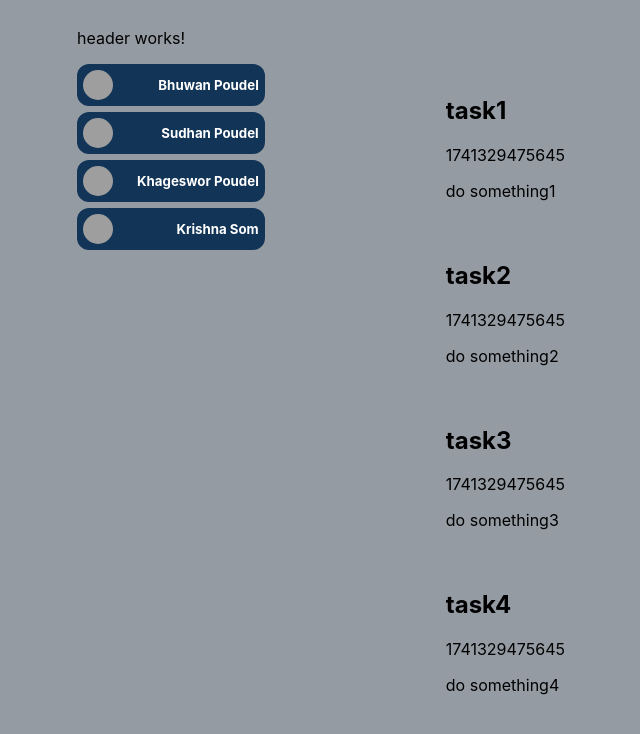
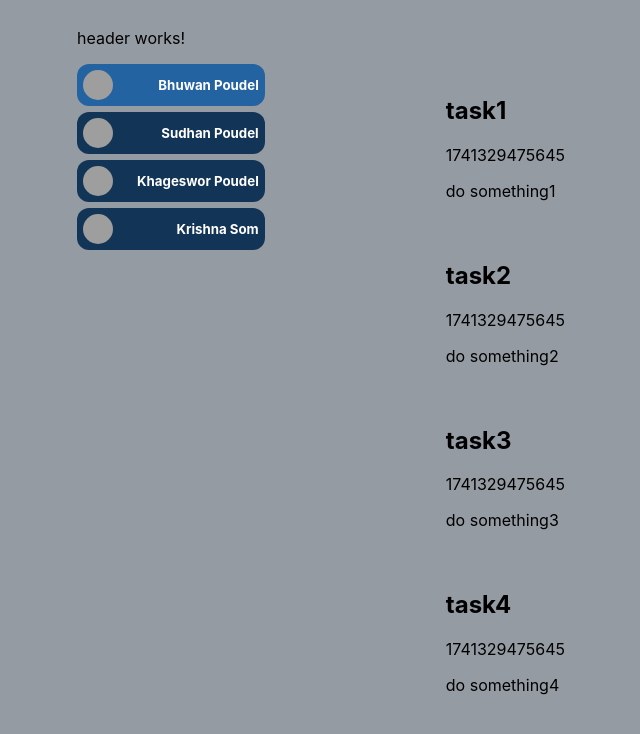
Before and after one commit to sudhansom/angular19, an Angular app: page / in a window 1280 px wide. In both pictures the pointer is over the element "Bhuwan Poudel". Shown: the top 734 px of the page, without its empty margins (313-953 px from the left). Built offline with nearby package versions, Linux system fonts and the light colour scheme; grey boxes are pictures that could not be loaded.

Commit message:
add hover affect

```diff
--- a/src/app/components/user/each-user/each-user.component.scss
+++ b/src/app/components/user/each-user/each-user.component.scss
@@ -9,6 +9,10 @@
   color: #fff;
   border-radius: 12px;
   padding: 6px;
+  cursor: pointer;
+  &:hover{
+    background-color: #2463a2;
+  }
 }
 img {
   border-radius: 50%;
```
